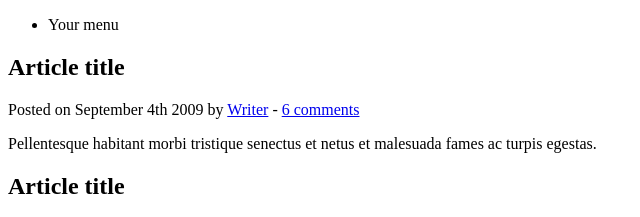
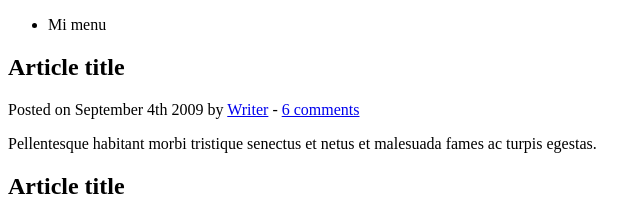
Before and after one commit to diego-godoy/demo-repo, a plain HTML site: page index.html in a window 1280 px wide. Shown: the top 217 px of the page, 0-640 px from the left. Drawn offline with Linux system fonts and the light colour scheme.

Commit message:
Se modifico index.html

```diff
--- a/index.html
+++ b/index.html
@@ -12,7 +12,7 @@
 	<header>
 		<nav>
 			<ul>
-				<li>Your menu</li>
+				<li>Mi menu</li>
 			</ul>
 		</nav>
 	</header>
```
